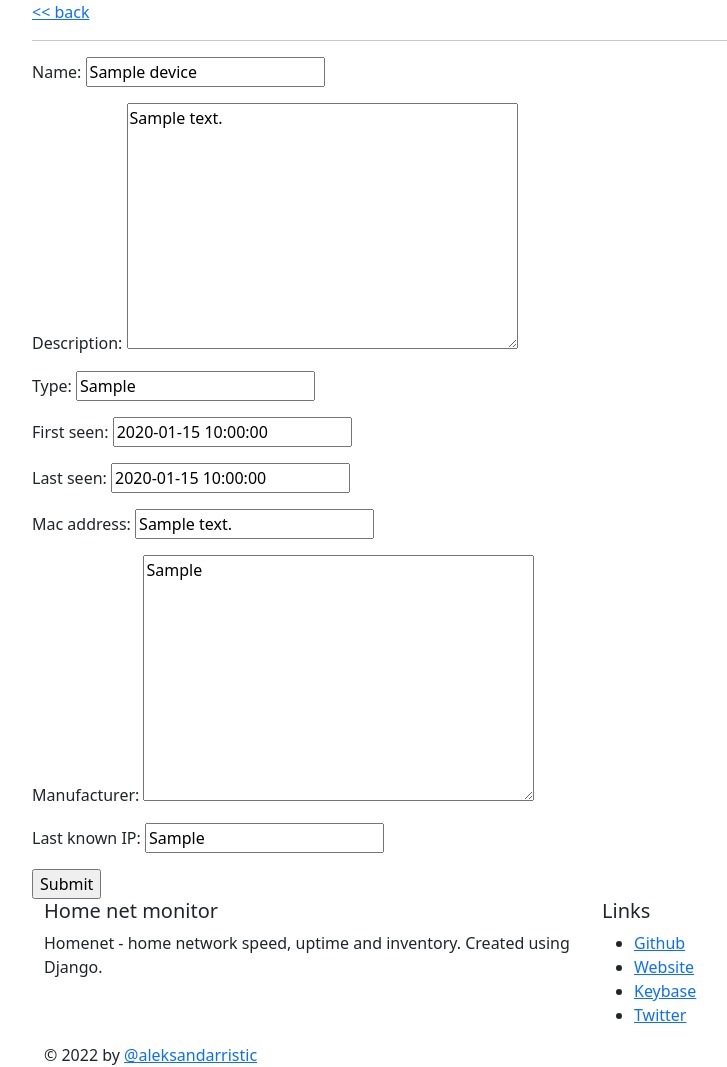
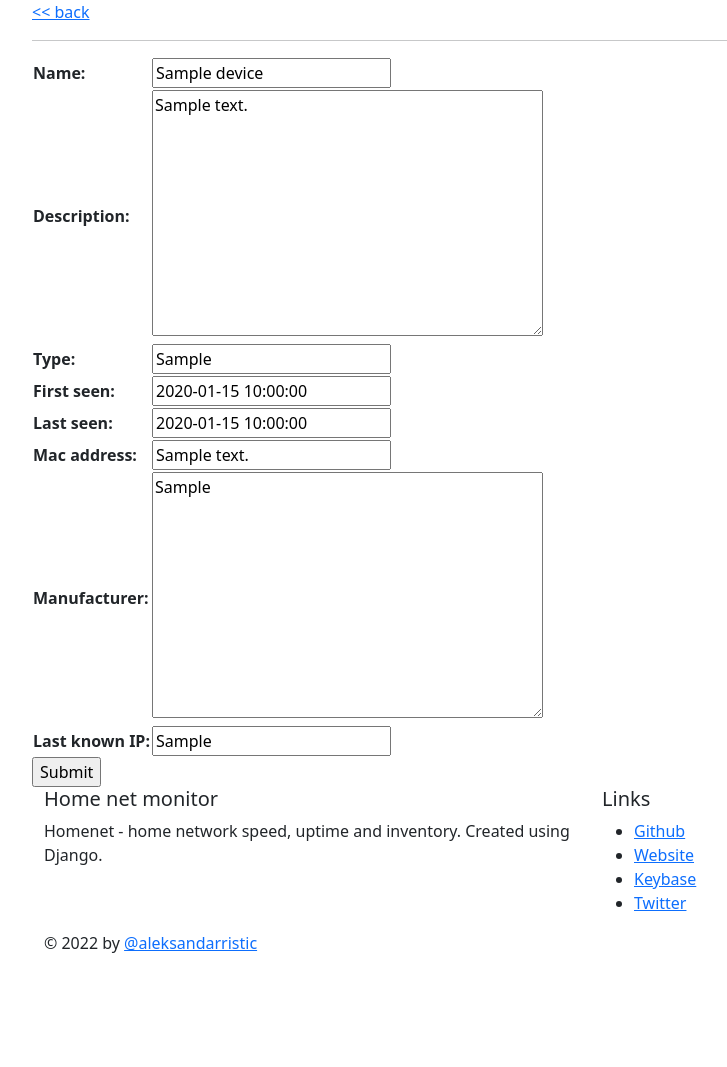
Before and after one commit to aleksandarristic/homenet, a Django app: page /monitor/device/1/ in a window 1280 px wide. Shown: the whole page, without its empty margins (50-777 px from the left). After the commit the page ends 953 px from the top, so only its background shows below. Run offline with Django 3.2, Linux system fonts and the light colour scheme; tables that the repository leaves empty hold one stand-in row (values such as "Sample post").

Commit message:
Template changes ever so slightly

```diff
--- a/monitor/templates/monitor/device_edit.html
+++ b/monitor/templates/monitor/device_edit.html
@@ -5,13 +5,10 @@
 {% block content %}
 <a href="{% url 'monitor:index' %}">&lt;&lt; back</a>
 <hr/>
+<table>
 <form action="{% url 'monitor:device_edit' device.id %}" method="post">
     {% csrf_token %}
-    <div class="form-group">
-    {{ device_form.as_p }}
-    </div>
-    <div class="form-group">
+    {{ device_form.as_table }}
+</table>
     <input type="submit" value="Submit">
-    </div>
-</form>
 {% endblock %}
```
